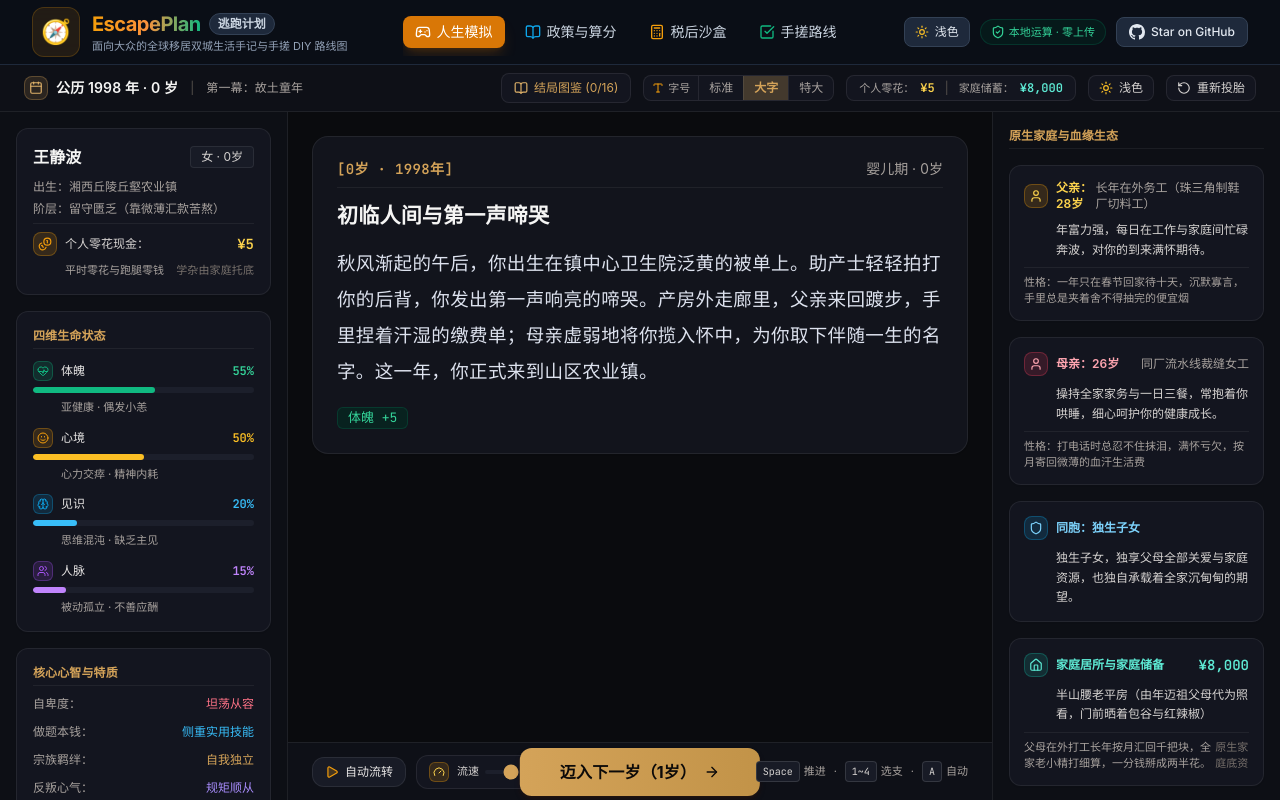
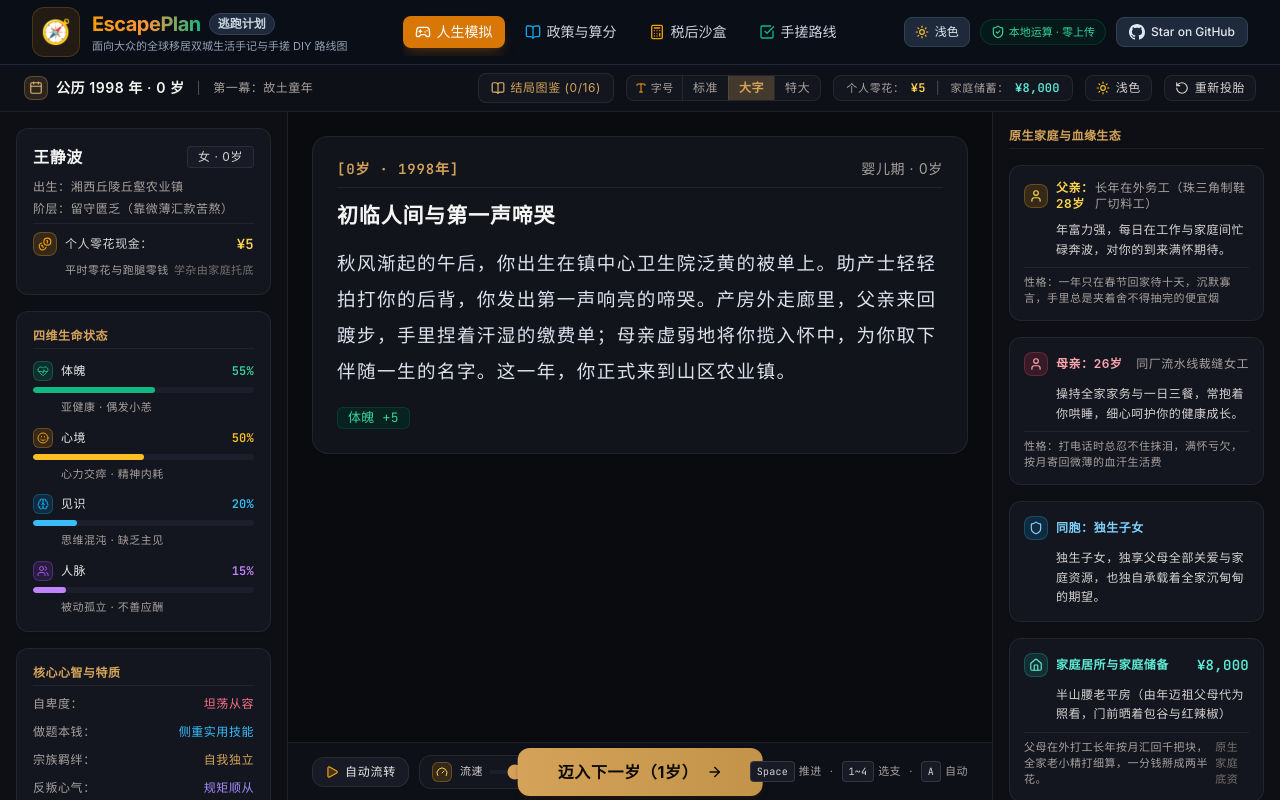
Before and after one commit to b1n9bna/EscapePlan, a React (Vite) app: page / in a window 1280 px wide. Both pictures are taken after a click on the button "开启人生". Shown: the part 1-801 px from the top of the page. Built offline with nearby package versions, Linux system fonts and the light colour scheme.

Commit message:
style: widen character letter-spacing (tracking) across prose, choices, and chronicle cards for airy Chinese reading

```diff
--- a/src/components/LifeSimulator.tsx
+++ b/src/components/LifeSimulator.tsx
@@ -2067,16 +2067,16 @@ ${logEntries
                 <div className={`flex items-center justify-between text-xs sm:text-[14px] border-b pb-2.5 font-mono-num ${
                   isLight ? "border-stone-200 text-stone-600" : "border-white/[0.06] text-stone-400"
                 }`}>
-                  <span className={`font-semibold tracking-wide ${isLight ? "text-amber-800 font-bold" : "text-[#D4A359]"}`}>
+                  <span className={`font-semibold tracking-[0.06em] ${isLight ? "text-amber-800 font-bold" : "text-[#D4A359]"}`}>
                     [{entry.age}岁 · {entry.year}年]
                   </span>
-                  <span className={`font-reading-sans ${isLight ? "text-stone-600 font-medium" : "text-stone-400"}`}>
+                  <span className={`font-reading-sans tracking-[0.05em] ${isLight ? "text-stone-600 font-medium" : "text-stone-400"}`}>
                     {entry.stageName}
                   </span>
                 </div>
 
                 {/* Entry Title */}
-                <h3 className={`text-lg sm:text-[21px] font-bold font-narrative-serif tracking-normal leading-snug ${
+                <h3 className={`text-lg sm:text-[21px] font-bold font-narrative-serif tracking-[0.04em] leading-snug ${
                   isLight ? "text-stone-900" : "text-stone-100"
                 }`}>
                   {entry.title}
@@ -2092,7 +2092,7 @@ ${logEntries
                   <div className="flex flex-wrap gap-2 pt-1 text-xs sm:text-[13px]">
                     {entry.statDelta.health !== undefined && entry.statDelta.health !== 0 && (
                       <span
-                        className={`font-mono-num px-2.5 py-0.5 rounded-md border ${
+                        className={`font-mono-num px-2.5 py-0.5 rounded-md border tracking-wide ${
                           entry.statDelta.health > 0
                             ? isLight
                               ? 'bg-emerald-50 text-emerald-800 border-emerald-300 font-medium'
@@ -2107,7 +2107,7 @@ ${logEntries
                     )}
                     {entry.statDelta.cognition !== undefined && entry.statDelta.cognition !== 0 && (
                       <span
-                        className={`font-mono-num px-2.5 py-0.5 rounded-md border ${
+                        className={`font-mono-num px-2.5 py-0.5 rounded-md border tracking-wide ${
                           entry.statDelta.cognition > 0
                             ? isLight
                               ? 'bg-sky-50 text-sky-800 border-sky-300 font-medium'
@@ -2122,7 +2122,7 @@ ${logEntries
                     )}
                     {entry.statDelta.social !== undefined && entry.statDelta.social !== 0 && (
                       <span
-                        className={`font-mono-num px-2.5 py-0.5 rounded-md border ${
+                        className={`font-mono-num px-2.5 py-0.5 rounded-md border tracking-wide ${
                           entry.statDelta.social > 0
                             ? isLight
                               ? 'bg-purple-50 text-purple-800 border-purple-300 font-medium'
@@ -2137,7 +2137,7 @@ ${logEntries
                     )}
                     {entry.statDelta.savings !== undefined && entry.statDelta.savings !== 0 && (
                       <span
-                        className={`font-mono-num px-2.5 py-0.5 rounded-md border ${
+                        className={`font-mono-num px-2.5 py-0.5 rounded-md border tracking-wide ${
                           entry.statDelta.savings > 0
                             ? isLight
                               ? 'bg-amber-50 text-amber-900 border-amber-300 font-medium'
@@ -2152,7 +2152,7 @@ ${logEntries
                     )}
                     {entry.statDelta.familySavings !== undefined && entry.statDelta.familySavings !== 0 && (
                       <span
-                        className={`font-mono-num px-2.5 py-0.5 rounded-md border ${
+                        className={`font-mono-num px-2.5 py-0.5 rounded-md border tracking-wide ${
                           entry.statDelta.familySavings > 0
                             ? isLight
                               ? 'bg-teal-50 text-teal-900 border-teal-300 font-medium'
@@ -2175,14 +2175,14 @@ ${logEntries
                       ? "bg-amber-50/70 border border-amber-200/80 text-stone-800"
                       : "border-white/[0.06] bg-[#161822] text-stone-100"
                   }`}>
-                    <div className={`text-sm sm:text-[15px] font-semibold flex items-center gap-1.5 font-reading-sans ${
+                    <div className={`text-sm sm:text-[15px] font-semibold flex items-center gap-1.5 font-reading-sans tracking-[0.05em] ${
                       isLight ? "text-amber-900 font-bold" : "text-[#D4A359]"
                     }`}>
                       <span>抉择印记：</span>
                       <span>{entry.chosenOptionText}</span>
                     </div>
                     {entry.chosenReaction && (
-                      <div className={`text-[13.5px] sm:text-[14.5px] leading-relaxed pl-3.5 border-l-2 font-reading-sans ${
+                      <div className={`text-[13.5px] sm:text-[14.5px] leading-relaxed pl-3.5 border-l-2 font-reading-sans tracking-[0.055em] ${
                         isLight ? "text-stone-700 border-amber-500/60 font-normal" : "text-stone-300 border-[#D4A359]/40"
                       }`}>
                         {entry.chosenReaction}
@@ -2193,7 +2193,7 @@ ${logEntries
 
                 {/* If milestone reflection present */}
                 {entry.reflection && (
-                  <div className={`mt-2.5 text-[13.5px] sm:text-[14.5px] pt-2.5 border-t flex items-start gap-2 p-3.5 rounded-xl font-reading-sans leading-relaxed ${
+                  <div className={`mt-2.5 text-[13.5px] sm:text-[14.5px] pt-2.5 border-t flex items-start gap-2 p-3.5 rounded-xl font-reading-sans leading-relaxed tracking-[0.055em] ${
                     isLight
                       ? "bg-amber-100/70 text-amber-950 border border-amber-300 font-medium"
                       : "text-[#D4A359]/90 border-white/[0.06] bg-[#D4A359]/10"
@@ -2459,7 +2459,7 @@ ${logEntries
                 <div className="flex flex-wrap items-center justify-between gap-2">
                   <div className={`flex items-center gap-2 text-sm sm:text-base font-bold ${isLight ? "text-amber-900" : "text-amber-400"}`}>
                     <Compass className="w-4 h-4 sm:w-5 sm:h-5 text-amber-500 shrink-0" />
-                    <span className="tracking-wide">宿命抉择时刻 · 请斟酌你的人生航道</span>
+                    <span className="tracking-[0.06em]">宿命抉择时刻 · 请斟酌你的人生航道</span>
                   </div>
                   {isAutoPlaying && (
                     <span className={`text-xs font-normal flex items-center gap-1.5 px-2.5 py-0.5 rounded-full border ${
@@ -2542,7 +2542,7 @@ ${logEntries
                         {/* Main Action Text - clear, upright, prominent font size */}
                         <div
                           style={{ fontSize: 'var(--choice-title-size, 17px)' }}
-                          className={`font-semibold leading-relaxed tracking-normal ${
+                          className={`font-semibold leading-relaxed tracking-[0.055em] ${
                             isLight ? "text-stone-900 group-hover:text-amber-950" : "text-stone-100 group-hover:text-white"
                           }`}
                         >
@@ -2553,7 +2553,7 @@ ${logEntries
                         {p.detail && (
                           <div
                             style={{ fontSize: 'var(--choice-desc-size, 14px)' }}
-                            className={`leading-relaxed line-clamp-3 pt-0.5 ${
+                            className={`leading-relaxed line-clamp-3 pt-0.5 tracking-[0.05em] ${
                               isLight ? "text-stone-600" : "text-stone-400"
                             }`}
                           >
@@ -2690,7 +2690,7 @@ ${logEntries
                   <div className="sm:absolute sm:left-1/2 sm:-translate-x-1/2 flex items-center justify-center w-full sm:w-auto z-10 py-1 sm:py-0">
                     <button
                       onClick={handleNextNaturalYear}
-                      className="w-full sm:w-auto px-8 sm:px-10 py-3 rounded-xl bg-gradient-to-r from-[#D4A359] to-[#C29348] hover:from-[#E0B26A] hover:to-[#CF9F52] text-stone-950 font-bold text-sm sm:text-base flex items-center justify-center gap-2 transition-all shadow-md shadow-amber-950/30 hover:shadow-lg active:scale-[0.98] font-narrative-serif tracking-wide"
+                      className="w-full sm:w-auto px-8 sm:px-10 py-3 rounded-xl bg-gradient-to-r from-[#D4A359] to-[#C29348] hover:from-[#E0B26A] hover:to-[#CF9F52] text-stone-950 font-bold text-sm sm:text-base flex items-center justify-center gap-2 transition-all shadow-md shadow-amber-950/30 hover:shadow-lg active:scale-[0.98] font-narrative-serif tracking-[0.06em]"
                     >
                       <span>
                         {!gaokaoCalc && (currentNode.age === 17 || currentAge === 17)
--- a/src/index.css
+++ b/src/index.css
@@ -19,46 +19,53 @@ body {
   -moz-osx-font-smoothing: grayscale;
 }
 
-/* 人文阅读统一采用清晰无衬线字体 */
+/* 人文阅读统一采用清晰无衬线字体与舒朗字距 */
 .font-narrative-serif {
   font-family: var(--font-sans);
-  letter-spacing: 0.01em;
+  letter-spacing: 0.04em;
 }
 
 /* 舒适阅读正文 */
 .font-reading-sans {
   font-family: var(--font-sans);
+  letter-spacing: 0.045em;
 }
 
 /* 精确等宽数值 */
 .font-mono-num {
   font-family: var(--font-mono);
   font-variant-numeric: tabular-nums;
+  letter-spacing: 0.02em;
 }
 
-/* 中文长文本护眼阅读行距与适度字距 */
+/* 中文长文本护眼阅读行距与舒朗字距（告别方块字黏连，提供极佳通透呼吸感） */
 .prose-reading {
   font-family: var(--font-sans);
   font-size: var(--prose-size, 17px);
   line-height: var(--prose-line-height, 1.88);
-  letter-spacing: 0.02em;
+  letter-spacing: var(--prose-tracking, 0.07em);
   color: #DDE2EE;
   font-weight: 400;
+  text-rendering: optimizeLegibility;
+  word-break: break-word;
 }
 
 @media (min-width: 640px) {
   .prose-reading {
     font-size: var(--prose-size-sm, 18.5px);
     line-height: var(--prose-line-height-sm, 1.95);
+    letter-spacing: var(--prose-tracking-sm, 0.08em);
   }
 }
 
-/* 阅读器字号档位微调 (默认采用大号护眼字号) */
+/* 阅读器字号档位微调 (默认采用大号护眼字号，字符间距疏朗透气) */
 .font-scale-normal {
   --prose-size: 15.5px;
   --prose-size-sm: 16.5px;
   --prose-line-height: 1.84;
   --prose-line-height-sm: 1.88;
+  --prose-tracking: 0.055em;
+  --prose-tracking-sm: 0.065em;
   --choice-title-size: 15px;
   --choice-title-size-sm: 16px;
   --choice-desc-size: 13px;
@@ -70,6 +77,8 @@ body {
   --prose-size-sm: 18.5px;
   --prose-line-height: 1.88;
   --prose-line-height-sm: 1.95;
+  --prose-tracking: 0.07em;
+  --prose-tracking-sm: 0.08em;
   --choice-title-size: 16.5px;
   --choice-title-size-sm: 18px;
   --choice-desc-size: 14px;
@@ -81,6 +90,8 @@ body {
   --prose-size-sm: 21px;
   --prose-line-height: 1.95;
   --prose-line-height-sm: 2.02;
+  --prose-tracking: 0.085em;
+  --prose-tracking-sm: 0.095em;
   --choice-title-size: 18.5px;
   --choice-title-size-sm: 20.5px;
   --choice-desc-size: 15.5px;
```
